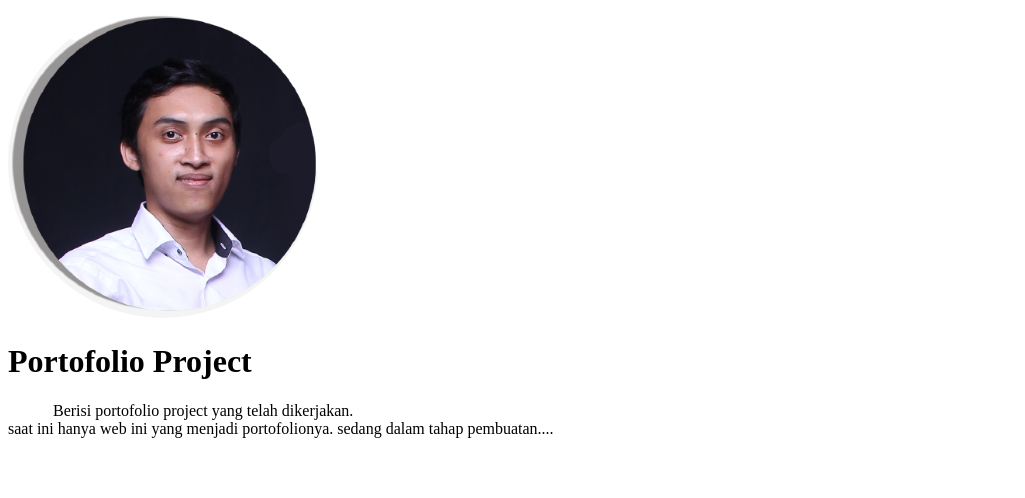
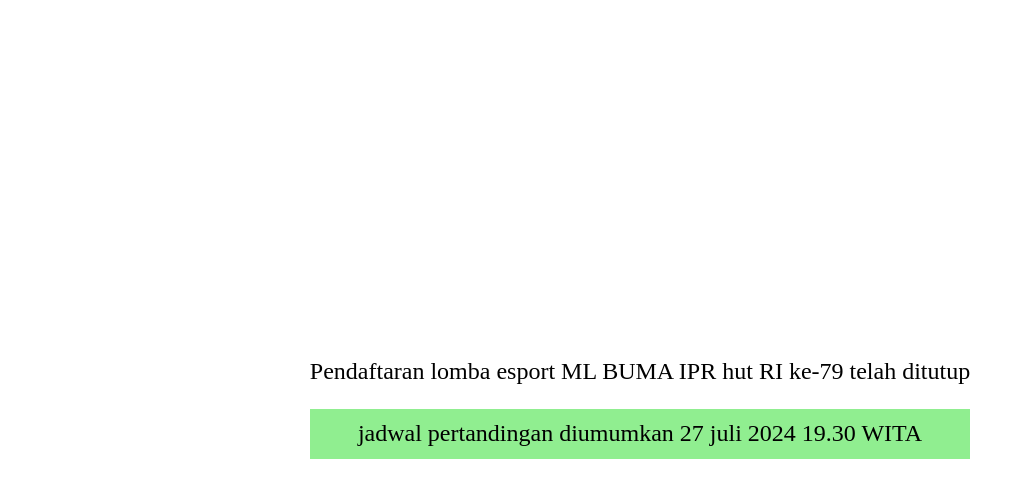
Before and after one commit to mindatama/untukweb, a plain HTML site: page index.html in a window 1280 px wide. Shown: the whole page, without its empty margins (0-1025 px from the left). Drawn offline with Linux system fonts and the light colour scheme.

Commit message:
upload untuk announce hut ri 79

```diff
--- a/index.html
+++ b/index.html
@@ -8,13 +8,38 @@
     <meta name="keywords" content="HTML, CSS, JavaScript">
     <meta name="author" content="Wijatmoko Mindatama">
     <meta name="viewport" content="width=device-width, initial-scale=1.0">
+
 </head>
-<body>
-    <img src="images/wijatmoko mindatama.png" title="foto wijatmoko mindatama" alt="foto wijatmoko mindatama" style="border-radius: 100%;" width="310">
-    <h1>Portofolio Project</h1>
-    <p style="text-indent: 45px;">Berisi portofolio project yang telah dikerjakan.<br>
-        saat ini hanya web ini yang menjadi portofolionya.
-    sedang dalam tahap pembuatan....
-    </p>
+<style>
+    .parent{
+        display: flex;
+        justify-content: center;
+        align-items: center;
+        width: 100%;
+        height: 100vh;
+    }
+
+    .atas{
+        position: absolute;
+        width:500x;
+        height:500x;
+        font-size: x-large;
+    }
+    .bawah{
+        width:100%;
+        height:50px;
+        background-color: lightgreen;
+        display: flex;
+        justify-content: center;
+        align-items: center;
+    }
+</style>
+<body><div class="parent">
+    <div class="atas">
+        <p>Pendaftaran lomba esport ML BUMA IPR hut RI ke-79 telah ditutup</p>
+        <p class="bawah">jadwal pertandingan diumumkan 27 juli 2024 19.30 WITA</p>
+    </div>
+
+    </div>
 </body>
 </html>
```
